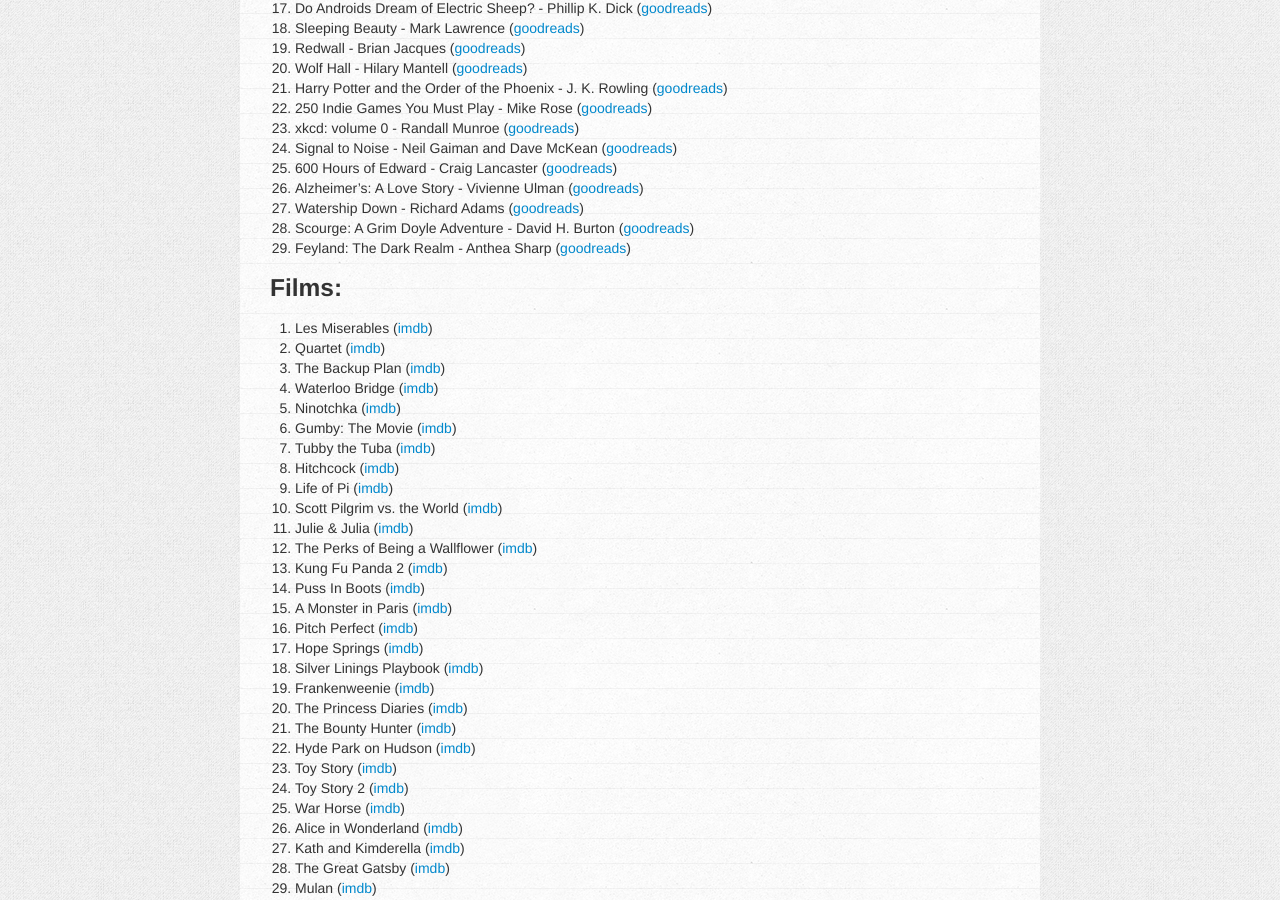
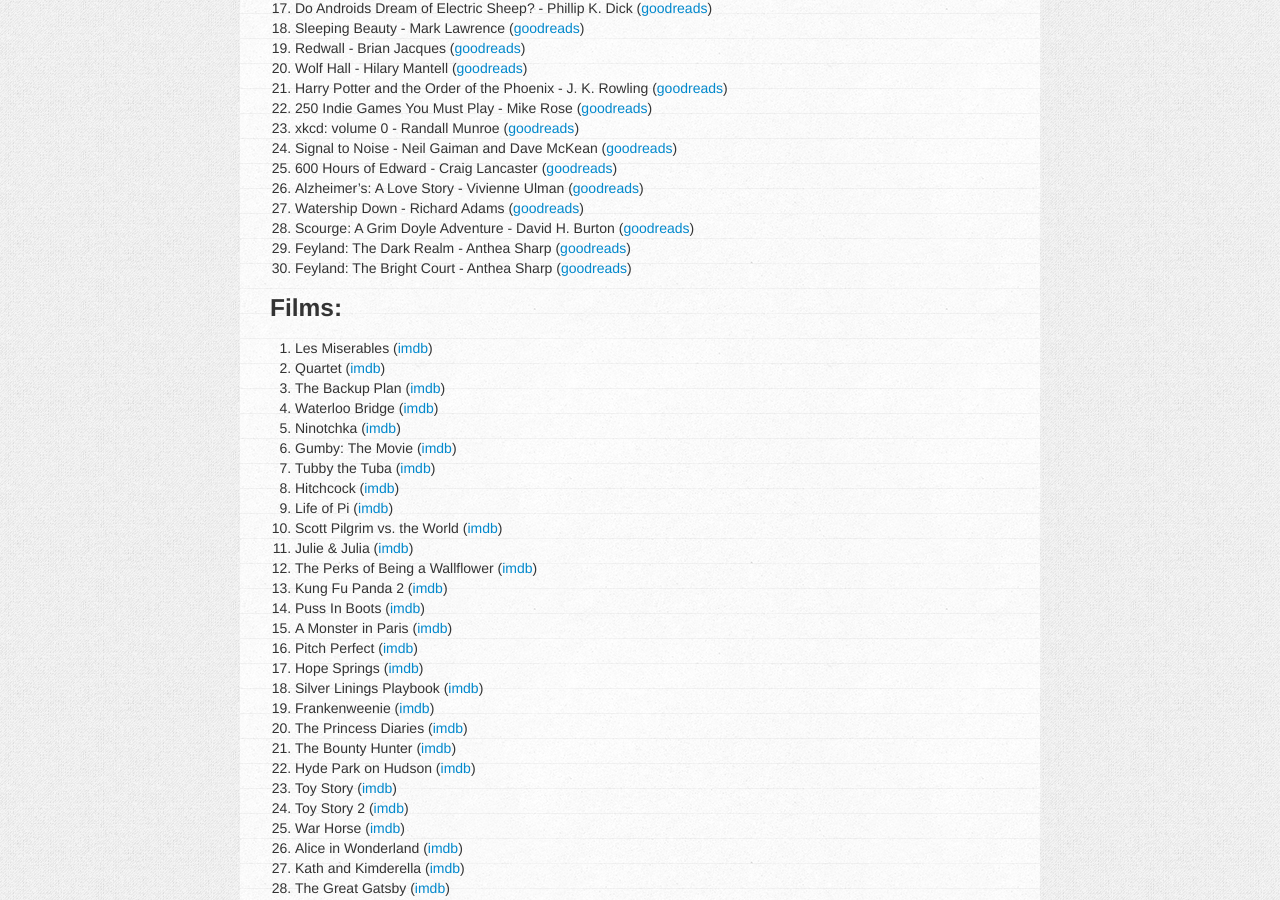
Before and after one commit to charlottepierce/charlottepierce.github.com, a Jekyll site: the page built from _posts/2013-01-01-50-50-Challenge-2013.md, in a window 1280 px wide and 900 px high, scrolled down 670 px. Built offline with Jekyll 4.4.1, drawn with Linux system fonts in a browser that asks for light colours.

Commit message:
Updated 50/50 challenge list.

```diff
--- a/_posts/2013-01-01-50-50-Challenge-2013.md
+++ b/_posts/2013-01-01-50-50-Challenge-2013.md
@@ -36,6 +36,7 @@
 27. Watership Down - Richard Adams ([goodreads](http://www.goodreads.com/book/show/76620.Watership_Down))
 28. Scourge: A Grim Doyle Adventure - David H. Burton ([goodreads](http://www.goodreads.com/book/show/9637979-scourge))
 29. Feyland: The Dark Realm - Anthea Sharp ([goodreads](http://www.goodreads.com/book/show/13597203-feyland))
+30. Feyland: The Bright Court - Anthea Sharp ([goodreads](http://www.goodreads.com/book/show/13555460-feyland))
 
 ### Films: ###
 
```
